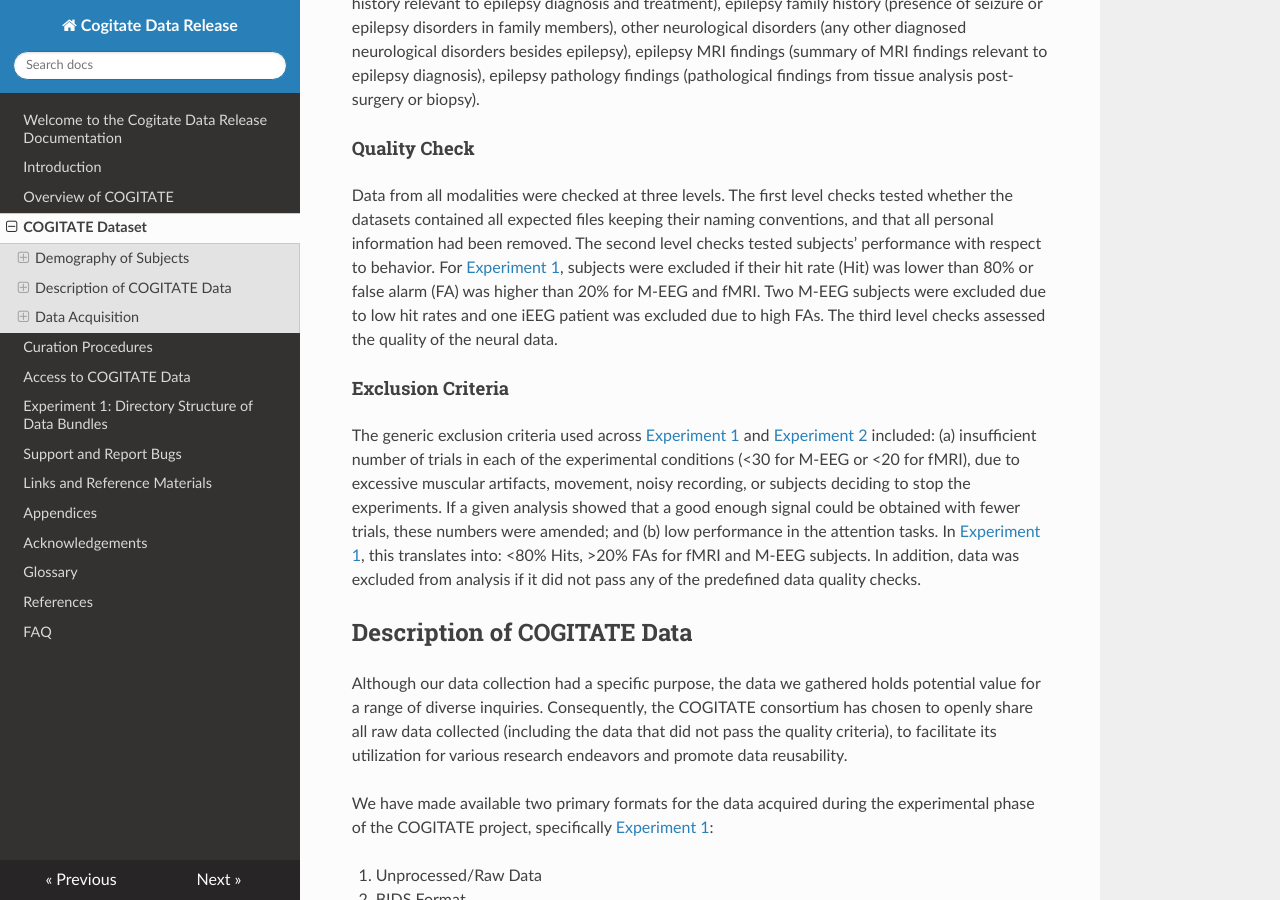
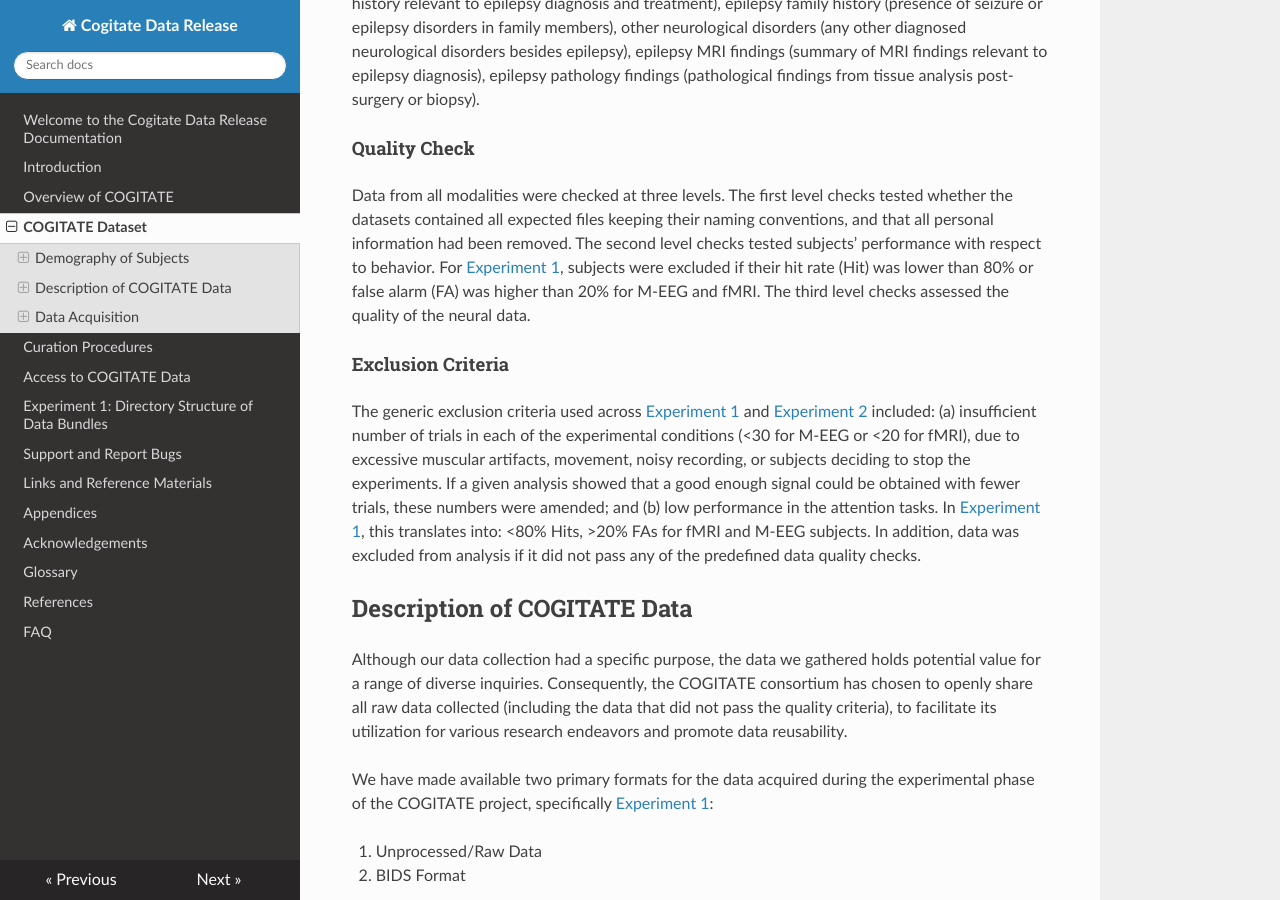
Before and after one commit to Cogitate-consortium/cogitate-data, an MkDocs documentation site: the page built from docs/03_cogdataset.md, in a window 1280 px wide and 900 px high, scrolled down 3312 px. Built offline with MkDocs 1.6.1, drawn with Linux system fonts in a browser that asks for light colours; nearby versions of some CDN libraries.

Commit message:
Edited "Quality Check" in COGITATE Dataset

```diff
--- a/docs/03_cogdataset.md
+++ b/docs/03_cogdataset.md
@@ -51,7 +51,7 @@
 
 #### Quality Check
 
-Data from all modalities were checked at three levels. The first level checks tested whether the datasets  contained  all  expected  files  keeping  their  naming  conventions,  and  that  all  personal information had been removed. The second level checks tested subjects’ performance with respect to behavior. For [Experiment 1](02_overview.md#experiment-1-conscious-perception), subjects were excluded if their hit rate (Hit) was lower than 80% or false alarm (FA) was higher than 20% for M-EEG and fMRI. Two M-EEG subjects were excluded due to low hit rates and one iEEG patient was excluded due to high FAs. The  third  level  checks  assessed  the  quality  of  the  neural  data.
+Data from all modalities were checked at three levels. The first level checks tested whether the datasets  contained  all  expected  files  keeping  their  naming  conventions,  and  that  all  personal information had been removed. The second level checks tested subjects’ performance with respect to behavior. For [Experiment 1](02_overview.md#experiment-1-conscious-perception), subjects were excluded if their hit rate (Hit) was lower than 80% or false alarm (FA) was higher than 20% for M-EEG and fMRI. The  third  level  checks  assessed  the  quality  of  the  neural  data.
 
 #### Exclusion Criteria
 
```
